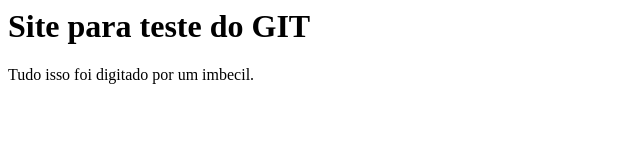
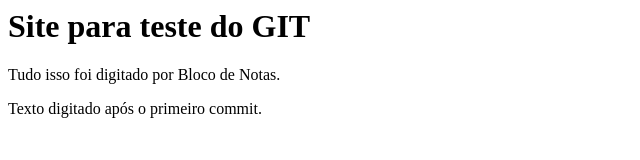
Before and after one commit to imcamilaalmeida/TesteGitComandos, a plain HTML site: page index.html in a window 1280 px wide. Shown: the whole page, without its empty margins (0-640 px from the left). Drawn offline with Linux system fonts and the light colour scheme.

Commit message:
Segundo commit

```diff
--- a/index.html
+++ b/index.html
@@ -6,6 +6,7 @@
 	</head>
 	<body>
 		<h1>Site para teste do GIT</h1>
-		<p>Tudo isso foi digitado por um imbecil.</p>
+		<p>Tudo isso foi digitado por Bloco de Notas.</p>
+		<p> Texto digitado após o primeiro commit.</p>
 	</body>
 </html>
```
